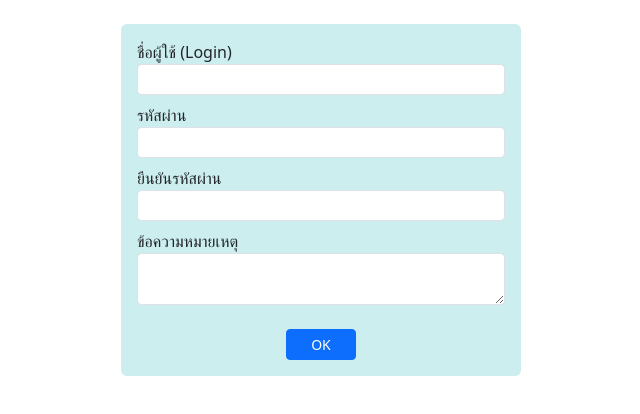
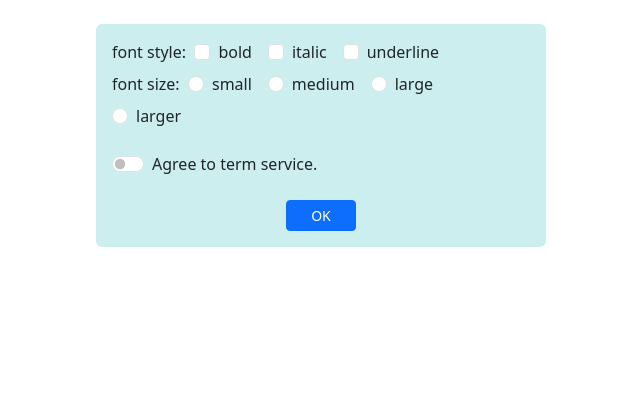
Before and after one commit to IRAFRIX/Selected-Topic, a React (Create React App) app in the folder App1/: page / in a window 1280 px wide. Shown: the top 414 px of the page, without its empty margins (319-959 px from the left). Built offline with nearby package versions, Linux system fonts and the light colour scheme.

Commit message:
almostFinish

```diff
--- a/App1/src/App.js
+++ b/App1/src/App.js
@@ -19,12 +19,13 @@
 //import Router3 from './router3';
 import FormBootstrap from './form-bootstrap'
 import FormText from './form-text'
+import FormCheck from './form-check'
 
 
 function App() {
 
     return (
-        <FormText/>
+        <FormCheck/>
     );
 
 }
--- /dev/null
+++ b/App1/src/form-check.js
@@ -0,0 +1,82 @@
+import React from 'react'
+
+export default function FromCheck (){
+    const switchReq = React.useRef(); //ค่าอ้างอิงส าหรับ switch
+    const styles = ['bold', 'italic', 'underline']
+    const sizes = ['small', 'medium', 'large', 'larger']
+    let checkedStyles = [] //เก็บค่าของ checkbok ที่ถูกเลือก
+    let checkedSize = '' //เก็บค่าของ radio ที่ถูกเลือก
+
+    const onChangeCheck = (event) => { //ส าหรับจัดการอีเวนต์ของ checkbox
+        let checked = event.target.checked //checkbox นั้นถูกเลือกหรือไม่
+        let value = event.target.value; //ค่าของ checkbox นั้น
+        let idx = checkedStyles.indexOf(value)
+        if (checked && idx === -1) { //ถ้ายังไม่มีค่านั้นอยู่ก่อน ให้เพิ่มลงในอาร์เรย์
+            checkedStyles.push(value) //ที่ใช้เก็บรายการที่ถูกเลือก
+        } else {
+            checkedStyles.splice(idx, 1) //ถ้าไม่เลือกให้ลบออกจากอาร์เรย์
+        }
+    }
+    //สำหรับจัดการอีเวนต์ของ radio ถ้าเกิดกับรายการใด รายการนั้นจะมีสถานะเป็น on
+    //จึงเอาค่าไปเก็บแทนค่าเดิมได้เลย เพราะ radio เลือกได้เพียงรายการเดียว
+    const onChangeRadio = (event) => {
+        checkedSize = event.target.value
+    }
+    //เมื่อคลิกปุ่ม OK ถ้า switch เป็น on ให้ตรวจสอบว่า
+    //เลือกรายการครบทุกกลุ่มหรือไม่
+    const onClickButton = () => {
+        if (switchReq.current.checked) {
+        if (checkedStyles.length === 0) {
+            alert('Please select style')
+            return
+        } else if (checkedSize === '') {
+            alert('Please select size')
+            return
+        }
+        }
+    //แสดงผลรายการที่ถูกเลือกในขณะนั้น
+        let msg = 'selected style(s): ' + checkedStyles.join(', ')
+        msg += '\nselected size: ' + checkedSize
+        alert(msg)
+    }
+
+    return (
+    <div className="mt-4 mx-auto p-3 rounded" style={{ width:'450px', background:'#cee'}}>
+        <form>
+            <span>font style:</span>&nbsp;&nbsp;{
+                styles.map((st, i) => {
+                    return (
+                        <div className="form-check form-check-inline mb-2">
+                            <input type="checkbox" id={'check'+i} value={st}
+                            className="form-check-input" onChange={onChangeCheck}/>
+                            <label htmlFor={'check'+i} className="form-check-label">{st}</label>
+                        </div>
+                    )
+                })
+            }
+            <br/>
+            <span>font size:</span>&nbsp;&nbsp;{
+                sizes.map((sz, i) => {
+                    return (
+                        <div className="form-check form-check-inline mb-2">
+                            <input type="radio" id={'radio'+i} name="fontSize" value={sz}
+                            className="form-check-input" onChange={onChangeRadio}/>
+                            <label htmlFor={'radio'+i} className="form-check-label">{sz}</label>
+                        </div>
+                    )
+                })
+            }
+            <div className="form-check form-switch mt-3">
+                <input type="checkbox" id="sw" value="require"
+                className="form-check-input" ref={switchReq}/>
+                <label htmlFor="sw" className="form-check-label">Agree to term service.</label>
+            </div>
+            <div className="text-center mt-4">
+                <button type="button" className="btn btn-sm px-4 btn-primary"
+                onClick={onClickButton}>OK
+                </button>
+            </div>
+        </form>
+    </div>
+    )
+}
```
